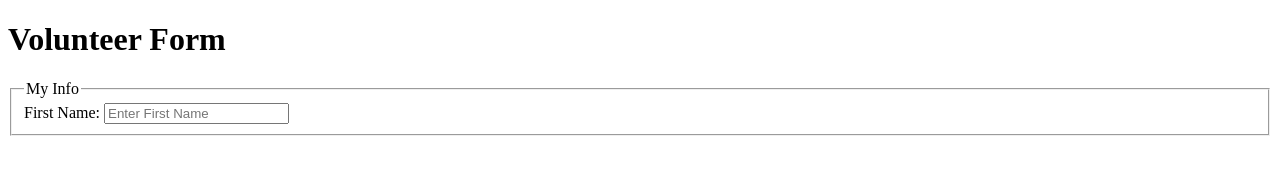
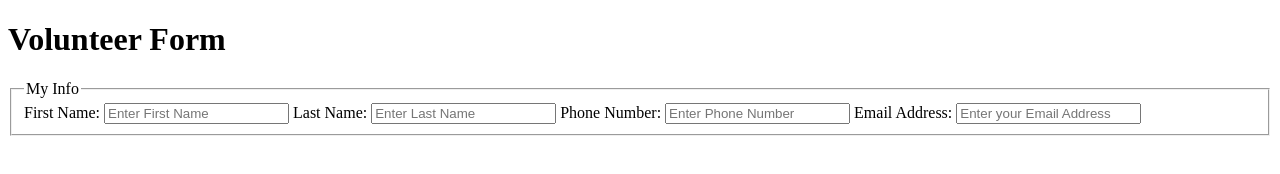
Before and after one commit to Jplewa1/Lab4, a plain HTML site: page index.html in a window 1280 px wide. Drawn offline with Linux system fonts and the light colour scheme.

Commit message:
Through email address

```diff
--- a/index.html
+++ b/index.html
@@ -10,6 +10,9 @@
   <fieldset>
   <Legend>My Info</legend>
   <label>First Name: <input type="text" name="first_name_field" placeholder="Enter First Name"></label>
+  <label>Last Name: <input type="text" name="last_name_field" placeholder="Enter Last Name"></label>
+  <label>Phone Number: <input type="tel" name="phone_field" placeholder="Enter Phone Number"></label>
+  <label>Email Address: <input type="email" name="email_field" placeholder="Enter your Email Address"></label>
 
 </body>
 </html>
```
